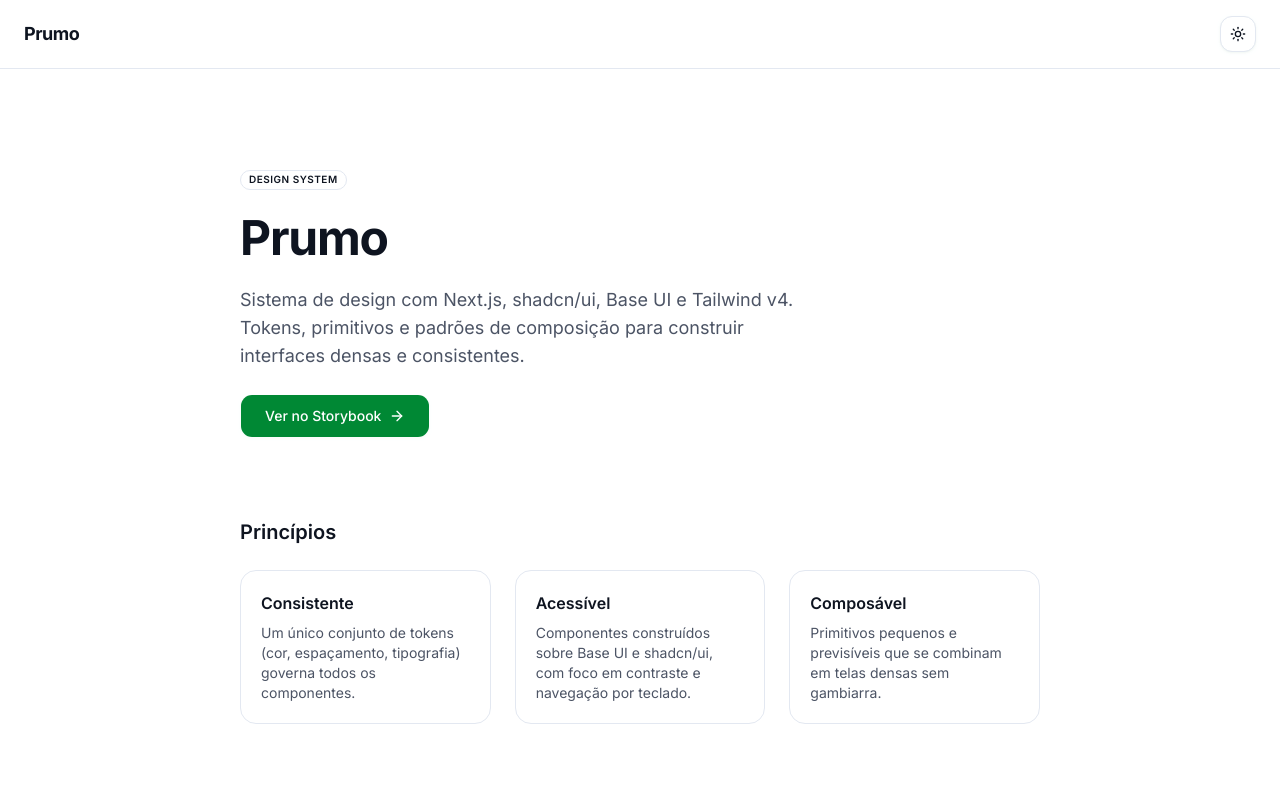
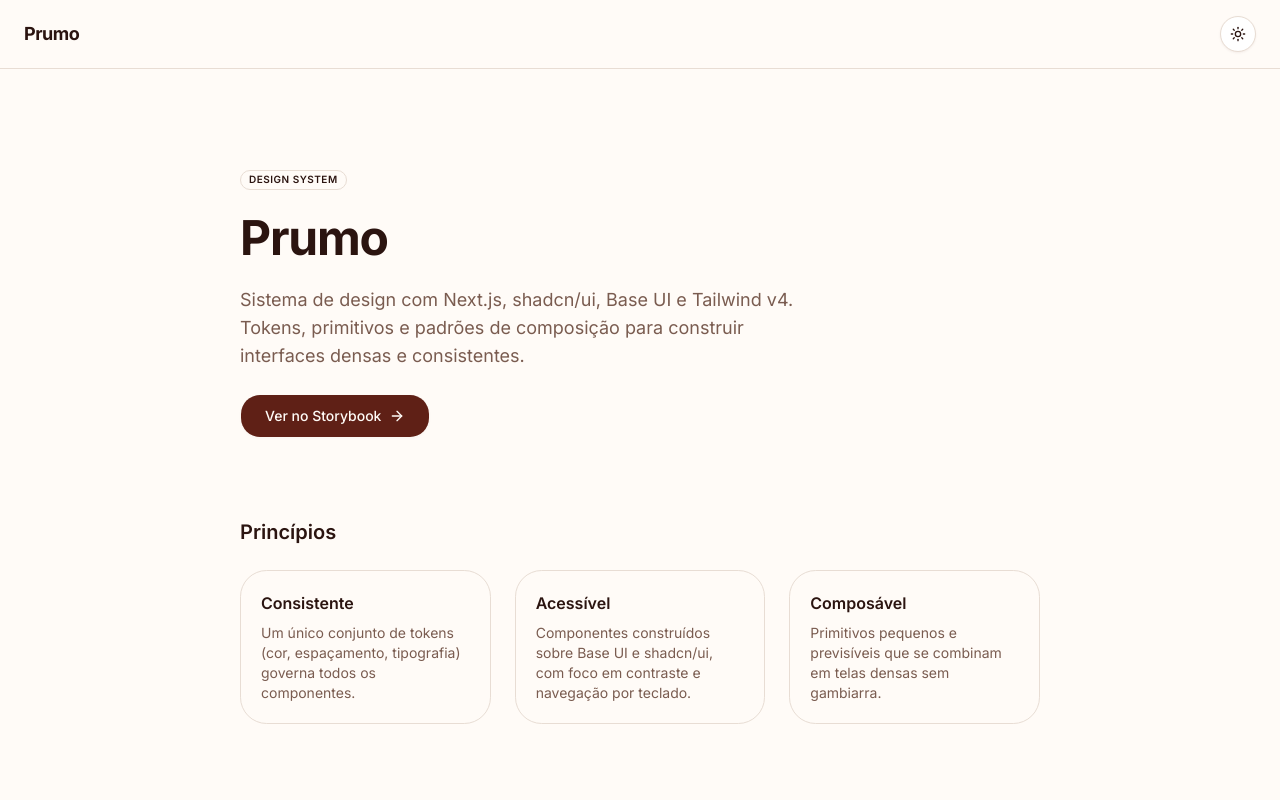
Before and after one commit to giovanyux/ds-showcase, a Next.js app in the folder packages/prumo/: page / in a window 1280 px wide. Shown: the top 800 px of the page. Built offline with nearby package versions, Linux system fonts and the light colour scheme.

Commit message:
feat(prumo): replace teal/slate tokens with oxblood/stone identity

```diff
--- a/packages/prumo/app/globals.css
+++ b/packages/prumo/app/globals.css
@@ -6,10 +6,10 @@
 
 /* ============================================================
    PRUMO — Token Map (Tailwind v4 / OKLCH)
-   Primary:    Teal    → oklch(0.491 0.270 165)  (revisar contraste)
-   Neutrals:   Slate   (cool-gray)
-   Semantic:   Emerald / Amber / Red / Teal(info)
-   Radius:     6px base (balanced between technical & friendly)
+   Primary:    Oxblood → oklch(0.339 0.094 31.4)   — extraído da identidade pessoal do autor
+   Neutrals:   Stone   (warm-gray)
+   Semantic:   Sage(success) / Amber(warning) / Brick(destructive) / Deep sky(info)
+   Radius:     10px base — cantos generosos, herdados da identidade visual de referência
    ============================================================ */
 
 @theme inline {
@@ -60,34 +60,34 @@
   --color-sidebar-ring:             var(--sidebar-ring);
 
   /* ── Typography ──────────────────────────────────────────── */
-  --font-sans:                      var(--font-sans);  /* Inter — injected by next/font via layout.tsx */
+  --font-sans:                      var(--font-sans);     /* Inter — corpo e UI densa */
+  --font-display:                   var(--font-display);  /* Zen Kaku Gothic New — títulos e marketing */
   --font-mono:                      var(--font-mono);
 
   /* ── Radius scale ────────────────────────────────────────── */
-  /* Base: 6px — balanced between technical (Linear 4px) & friendly (Notion 8px) */
+  /* Base: 10px — cantos generosos, ecoando a identidade visual de referência (chip pill, cards) */
   --radius-none:                    0px;
-  --radius-xs:                      calc(var(--radius) * 0.5);   /* 3px  */
-  --radius-sm:                      calc(var(--radius) * 0.67);  /* 4px  */
-  --radius-md:                      var(--radius);               /* 6px  */
-  --radius-lg:                      calc(var(--radius) * 1.33);  /* 8px  */
-  --radius-xl:                      calc(var(--radius) * 2);     /* 12px */
-  --radius-2xl:                     calc(var(--radius) * 2.67);  /* 16px */
-  --radius-3xl:                     calc(var(--radius) * 4);     /* 24px */
+  --radius-xs:                      calc(var(--radius) * 0.5);   /* 5px  */
+  --radius-sm:                      calc(var(--radius) * 0.67);  /* 7px  */
+  --radius-md:                      var(--radius);               /* 10px */
+  --radius-lg:                      calc(var(--radius) * 1.33);  /* 13px */
+  --radius-xl:                      calc(var(--radius) * 2);     /* 20px */
+  --radius-2xl:                     calc(var(--radius) * 2.67);  /* 27px */
+  --radius-3xl:                     calc(var(--radius) * 4);     /* 40px */
   --radius-full:                    9999px;
 
   /* ── Shadow scale ────────────────────────────────────────── */
-  /* Multi-layer shadows with primary tint — cards feel premium */
-  --shadow-xs:   0 1px 2px oklch(0.491 0.270 165 / 2%);
-  --shadow-sm:   0 1px 3px oklch(0.491 0.270 165 / 4%), 0 1px 2px oklch(0 0 0 / 2%);
-  --shadow-md:   0 12px 24px -4px oklch(0.491 0.270 165 / 8%), 0 4px 6px -2px oklch(0.491 0.270 165 / 3%);
-  --shadow-lg:   0 20px 25px -5px oklch(0.491 0.270 165 / 10%), 0 10px 10px -5px oklch(0.491 0.270 165 / 4%);
-  --shadow-xl:   0 25px 50px -12px oklch(0.491 0.270 165 / 15%);
-  --shadow-2xl:  0 35px 60px -15px oklch(0.491 0.270 165 / 20%);
-  --shadow-primary: 0 10px 15px -3px oklch(0.491 0.270 165 / 25%), 0 4px 6px -2px oklch(0.491 0.270 165 / 10%);
+  /* Multi-layer shadows tingidas de oxblood — mesma técnica anterior, tom novo */
+  --shadow-xs:   0 1px 2px oklch(0.339 0.094 31.4 / 2%);
+  --shadow-sm:   0 1px 3px oklch(0.339 0.094 31.4 / 4%), 0 1px 2px oklch(0 0 0 / 2%);
+  --shadow-md:   0 12px 24px -4px oklch(0.339 0.094 31.4 / 8%), 0 4px 6px -2px oklch(0.339 0.094 31.4 / 3%);
+  --shadow-lg:   0 20px 25px -5px oklch(0.339 0.094 31.4 / 10%), 0 10px 10px -5px oklch(0.339 0.094 31.4 / 4%);
+  --shadow-xl:   0 25px 50px -12px oklch(0.339 0.094 31.4 / 15%);
+  --shadow-2xl:  0 35px 60px -15px oklch(0.339 0.094 31.4 / 20%);
+  --shadow-primary: 0 10px 15px -3px oklch(0.339 0.094 31.4 / 25%), 0 4px 6px -2px oklch(0.339 0.094 31.4 / 10%);
 
   /* ── Spacing scale ───────────────────────────────────────── */
-  /* Base: 4px — todos os valores são múltiplos.               */
-  /* Uso: micro → element → component → section → layout → page */
+  /* Inalterada — base 4px, todos os valores são múltiplos */
   --spacing-micro:     0.25rem;   /* 4px  — gap entre ícone e label              */
   --spacing-element:   0.5rem;    /* 8px  — gap entre elementos dentro de um comp */
   --spacing-component: 1rem;      /* 16px — gap entre componentes, padding padrão */
@@ -103,151 +103,152 @@
 
 /* ============================================================
    LIGHT MODE
-   Primary Teal:  oklch(0.491 0.270 165)
-   Slate neutrals
+   Primary Oxblood: oklch(0.339 0.094 31.4)
+   Stone neutrals (warm-gray)
    ============================================================ */
 :root {
   /* Surfaces */
-  --background:             oklch(1 0 0);           /* white */
-  --foreground:             oklch(0.193 0.026 264);  /* slate-900 */
+  --background:             oklch(0.990 0.007 67.7);   /* #FFFBF7 — quase branco, tingido de quente */
+  --foreground:              oklch(0.223 0.039 30.8);   /* #2B1410 */
 
   /* Card / Popover */
-  --card:                   oklch(1 0 0);
-  --card-foreground:        oklch(0.193 0.026 264);
+  --card:                   oklch(1 0 0);               /* #FFFFFF */
+  --card-foreground:        oklch(0.223 0.039 30.8);
   --popover:                oklch(1 0 0);
-  --popover-foreground:     oklch(0.193 0.026 264);
+  --popover-foreground:     oklch(0.223 0.039 30.8);
 
-  /* ── PRIMARY: Teal (revisar contraste) ── */
-  --primary:                oklch(0.491 0.270 165);
-  --primary-foreground:     oklch(1 0 0);           /* white */
+  /* ── PRIMARY: Oxblood — 11.96:1 sobre branco ✅ (resolve a dívida de contraste do teal anterior) ── */
+  --primary:                oklch(0.339 0.094 31.4);    /* #5F2016 */
+  --primary-foreground:     oklch(0.990 0.007 67.7);    /* #FFFBF7 */
 
-  /* Secondary — slate-100 */
-  --secondary:              oklch(0.968 0.007 264);
-  --secondary-foreground:   oklch(0.193 0.026 264);
+  /* Secondary — stone claro */
+  --secondary:              oklch(0.951 0.012 59.6);    /* #F5EDE7 */
+  --secondary-foreground:   oklch(0.223 0.039 30.8);
 
-  /* Muted — slate-100 */
-  --muted:                  oklch(0.968 0.007 264);
-  --muted-foreground:       oklch(0.446 0.03 264);   /* slate-600 */
+  /* Muted — stone claro, texto em stone médio (5.22:1 sobre muted) */
+  --muted:                  oklch(0.951 0.012 59.6);
+  --muted-foreground:       oklch(0.502 0.044 42.8);    /* #7A5C50 */
 
-  /* Accent — slate-100 */
-  --accent:                 oklch(0.968 0.007 264);
-  --accent-foreground:      oklch(0.193 0.026 264);
+  /* Accent — stone claro */
+  --accent:                 oklch(0.951 0.012 59.6);
+  --accent-foreground:      oklch(0.223 0.039 30.8);
 
-  /* Destructive — Red-600 — 4.7:1 on white ✅ */
-  --destructive:            oklch(0.577 0.245 27.325);
+  /* Destructive — brick red — 6.54:1 sobre branco ✅ */
+  --destructive:            oklch(0.501 0.178 28.7);    /* #B3261E */
   --destructive-foreground: oklch(1 0 0);
 
-  /* Success — Emerald-700 — 5.2:1 on white ✅ */
-  --success:                oklch(0.527 0.154 154);
+  /* Success — sage escuro — 6.87:1 sobre branco ✅ */
+  --success:                oklch(0.462 0.057 152.7);   /* #3F6249 */
   --success-foreground:     oklch(1 0 0);
 
-  /* Warning — Amber-600 — 3.1:1 on white (use on amber-50 bg) */
-  --warning:                oklch(0.666 0.179 59.4);
-  --warning-foreground:     oklch(0.193 0.026 264);  /* dark text on amber */
+  /* Warning — amber — 4.64:1 com texto escuro (branco não fecha AA nesse tom) */
+  --warning:                oklch(0.621 0.121 64.3);    /* #B8752B */
+  --warning-foreground:     oklch(0.223 0.039 30.8);
 
-  /* Info — Teal claro (lighter than primary, for info badges) */
-  --info:                   oklch(0.627 0.265 165);
+  /* Info — sky escurecido para fechar AA com texto branco — 5.90:1 ✅ */
+  --info:                   oklch(0.501 0.105 240.1);   /* #186A99 */
   --info-foreground:        oklch(1 0 0);
 
-  /* Borders & Inputs — slate-200 */
-  --border:                 oklch(0.929 0.013 264);
-  --input:                  oklch(0.929 0.013 264);
+  /* Borders & Inputs — stone */
+  --border:                 oklch(0.904 0.017 61.9);    /* #E8DDD4 */
+  --input:                  oklch(0.904 0.017 61.9);
 
-  /* Ring — primary with opacity applied by component */
-  --ring:                   oklch(0.491 0.270 165);
+  /* Ring — primary */
+  --ring:                   oklch(0.339 0.094 31.4);
 
-  /* Charts — teal-based palette */
-  --chart-1:                oklch(0.491 0.270 165);  /* teal-700 */
-  --chart-2:                oklch(0.627 0.265 165);  /* teal-500 */
-  --chart-3:                oklch(0.527 0.154 154);  /* emerald */
-  --chart-4:                oklch(0.666 0.179 59.4); /* amber */
-  --chart-5:                oklch(0.577 0.245 27.3); /* red */
+  /* Charts — paleta do gradiente de assinatura (aurora) */
+  --chart-1:                oklch(0.339 0.094 31.4);    /* oxblood */
+  --chart-2:                oklch(0.667 0.137 237.0);   /* sky #219FDD — só decorativo, não usar como texto */
+  --chart-3:                oklch(0.462 0.057 152.7);   /* sage */
+  --chart-4:                oklch(0.621 0.121 64.3);    /* amber */
+  --chart-5:                oklch(0.746 0.147 33.3);    /* coral */
 
-  /* Radius — 6px base */
-  --radius:                 0.375rem;
+  /* Radius — 10px base */
+  --radius:                 0.625rem;
 
   /* ── Sidebar ─────────────────────────────────────────────── */
-  --sidebar:                oklch(0.985 0.005 264);  /* slate-50 with tint */
-  --sidebar-foreground:     oklch(0.193 0.026 264);
-  --sidebar-primary:        oklch(0.491 0.270 165);  /* same as primary */
-  --sidebar-primary-foreground: oklch(1 0 0);
-  --sidebar-accent:         oklch(0.929 0.013 264);  /* slate-200 */
-  --sidebar-accent-foreground: oklch(0.193 0.026 264);
-  --sidebar-border:         oklch(0.929 0.013 264);
-  --sidebar-ring:           oklch(0.491 0.270 165);
+  --sidebar:                oklch(0.980 0.008 56.3);    /* #FDF7F3 */
+  --sidebar-foreground:     oklch(0.223 0.039 30.8);
+  --sidebar-primary:        oklch(0.339 0.094 31.4);
+  --sidebar-primary-foreground: oklch(0.990 0.007 67.7);
+  --sidebar-accent:         oklch(0.917 0.018 59.5);    /* #EDE1D8 */
+  --sidebar-accent-foreground: oklch(0.223 0.039 30.8);
+  --sidebar-border:         oklch(0.917 0.018 59.5);
+  --sidebar-ring:           oklch(0.339 0.094 31.4);
 }
 
 /* ============================================================
    DARK MODE
-   Background: slate-950  #020617
-   Primary stays teal but slightly lighter for contrast
+   Background: quase-preto quente  #1C120F
+   Primary vira Coral (do gradiente de assinatura) — oxblood puro
+   ficaria escuro demais como cor de destaque sobre fundo escuro
    ============================================================ */
 .dark {
   /* Surfaces */
-  --background:             oklch(0.129 0.018 264);  /* slate-950 */
-  --foreground:             oklch(0.968 0.007 264);  /* slate-50 */
+  --background:             oklch(0.194 0.018 37.4);    /* #1C120F */
+  --foreground:              oklch(0.942 0.016 52.6);    /* #F5E9E2 */
 
   /* Card / Popover */
-  --card:                   oklch(0.193 0.026 264);  /* slate-900 */
-  --card-foreground:        oklch(0.968 0.007 264);
-  --popover:                oklch(0.193 0.026 264);
-  --popover-foreground:     oklch(0.968 0.007 264);
+  --card:                   oklch(0.247 0.024 40.5);    /* #2B1D18 */
+  --card-foreground:        oklch(0.942 0.016 52.6);
+  --popover:                oklch(0.247 0.024 40.5);
+  --popover-foreground:     oklch(0.942 0.016 52.6);
 
-  /* ── PRIMARY dark: Teal claro (revisar contraste) ── */
-  --primary:                oklch(0.702 0.240 165);
-  --primary-foreground:     oklch(0.129 0.018 264);  /* slate-950 */
+  /* ── PRIMARY dark: Coral (do gradiente de assinatura) — 7.69:1 ✅ ── */
+  --primary:                oklch(0.746 0.147 33.3);    /* #FB876E */
+  --primary-foreground:     oklch(0.194 0.018 37.4);    /* #1C120F */
 
-  /* Secondary — slate-800 */
-  --secondary:              oklch(0.279 0.026 264);
-  --secondary-foreground:   oklch(0.968 0.007 264);
+  /* Secondary — stone escuro */
+  --secondary:              oklch(0.279 0.024 44.3);    /* #33251F */
+  --secondary-foreground:   oklch(0.942 0.016 52.6);
 
-  /* Muted — slate-800 */
-  --muted:                  oklch(0.279 0.026 264);
-  --muted-foreground:       oklch(0.641 0.021 264);  /* slate-400 */
+  /* Muted */
+  --muted:                  oklch(0.279 0.024 44.3);
+  --muted-foreground:       oklch(0.715 0.039 45.5);    /* #B99C8F */
 
-  /* Accent — slate-800 */
-  --accent:                 oklch(0.279 0.026 264);
-  --accent-foreground:      oklch(0.968 0.007 264);
+  /* Accent */
+  --accent:                 oklch(0.279 0.024 44.3);
+  --accent-foreground:      oklch(0.942 0.016 52.6);
 
   /* Destructive */
-  --destructive:            oklch(0.704 0.191 22.216);
-  --destructive-foreground: oklch(0.129 0.018 264);
+  --destructive:            oklch(0.692 0.138 26.6);    /* #E5776D */
+  --destructive-foreground: oklch(0.194 0.018 37.4);
 
   /* Success */
-  --success:                oklch(0.696 0.170 154);
-  --success-foreground:     oklch(0.129 0.018 264);
+  --success:                oklch(0.707 0.072 152.2);   /* #7FAE8B */
+  --success-foreground:     oklch(0.194 0.018 37.4);
 
   /* Warning */
-  --warning:                oklch(0.769 0.184 72.6);
-  --warning-foreground:     oklch(0.129 0.018 264);
+  --warning:                oklch(0.768 0.118 74.5);    /* #E0A857 */
+  --warning-foreground:     oklch(0.194 0.018 37.4);
 
   /* Info */
-  --info:                   oklch(0.702 0.240 165);
-  --info-foreground:        oklch(0.129 0.018 264);
+  --info:                   oklch(0.779 0.104 231.7);   /* #6CC3EE */
+  --info-foreground:        oklch(0.194 0.018 37.4);
 
   /* Borders & Inputs */
   --border:                 oklch(1 0 0 / 10%);
   --input:                  oklch(1 0 0 / 15%);
 
   /* Ring */
-  --ring:                   oklch(0.702 0.240 165);
+  --ring:                   oklch(0.746 0.147 33.3);
 
   /* Charts */
-  --chart-1:                oklch(0.702 0.240 165);
-  --chart-2:                oklch(0.627 0.265 165);
-  --chart-3:                oklch(0.696 0.170 154);
-  --chart-4:                oklch(0.769 0.184 72.6);
-  --chart-5:                oklch(0.704 0.191 22.2);
+  --chart-1:                oklch(0.746 0.147 33.3);
+  --chart-2:                oklch(0.779 0.104 231.7);
+  --chart-3:                oklch(0.707 0.072 152.2);
+  --chart-4:                oklch(0.768 0.118 74.5);
+  --chart-5:                oklch(0.692 0.138 26.6);
 
   /* Sidebar */
-  --sidebar:                oklch(0.193 0.026 264);
-  --sidebar-foreground:     oklch(0.968 0.007 264);
-  --sidebar-primary:        oklch(0.702 0.240 165);
-  --sidebar-primary-foreground: oklch(0.129 0.018 264);
-  --sidebar-accent:         oklch(0.279 0.026 264);
-  --sidebar-accent-foreground: oklch(0.968 0.007 264);
+  --sidebar:                oklch(0.212 0.017 37.4);    /* #201613 */
+  --sidebar-foreground:     oklch(0.942 0.016 52.6);
+  --sidebar-primary:        oklch(0.746 0.147 33.3);
+  --sidebar-primary-foreground: oklch(0.194 0.018 37.4);
+  --sidebar-accent:         oklch(0.279 0.024 44.3);
+  --sidebar-accent-foreground: oklch(0.942 0.016 52.6);
   --sidebar-border:         oklch(1 0 0 / 10%);
-  --sidebar-ring:           oklch(0.702 0.240 165);
+  --sidebar-ring:           oklch(0.746 0.147 33.3);
 }
 
 /* ============================================================
```
